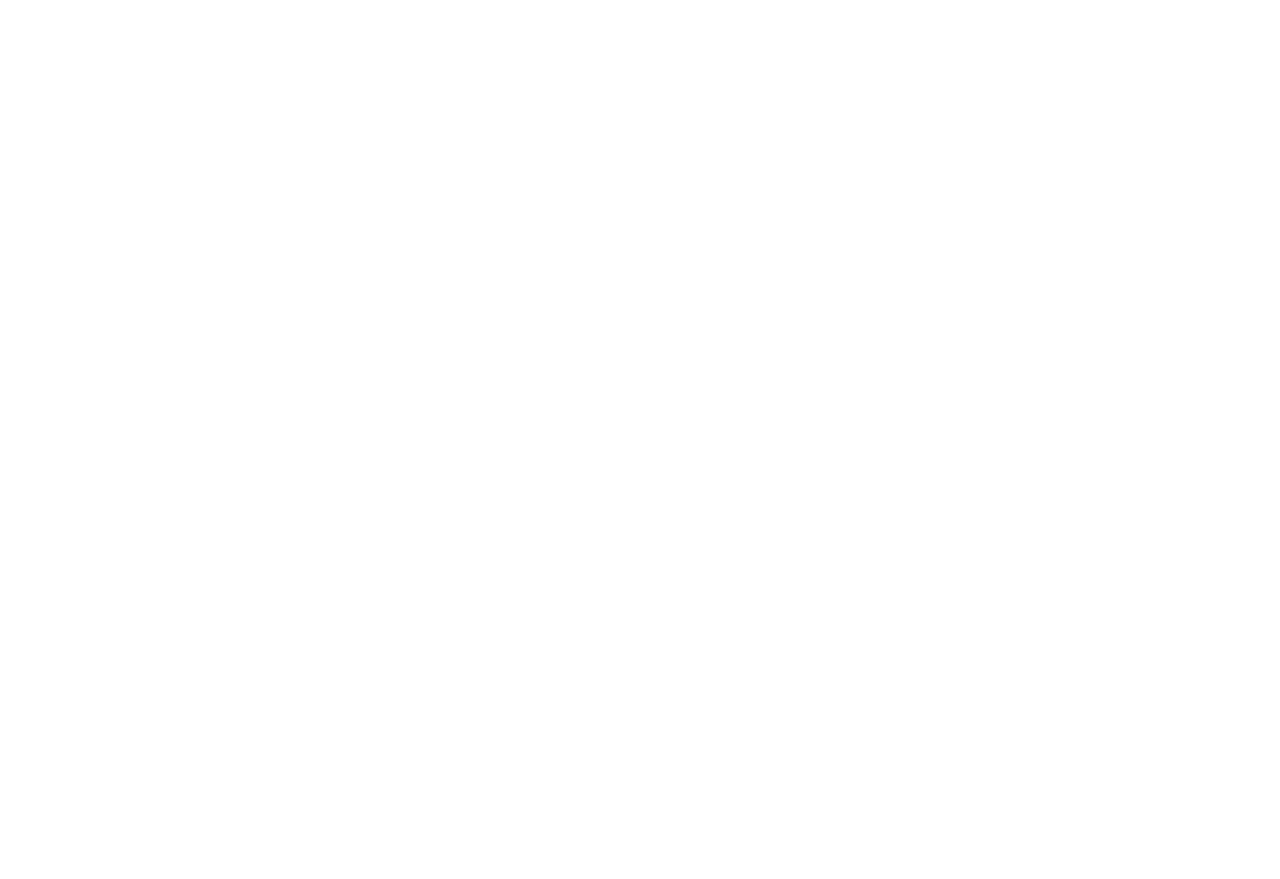
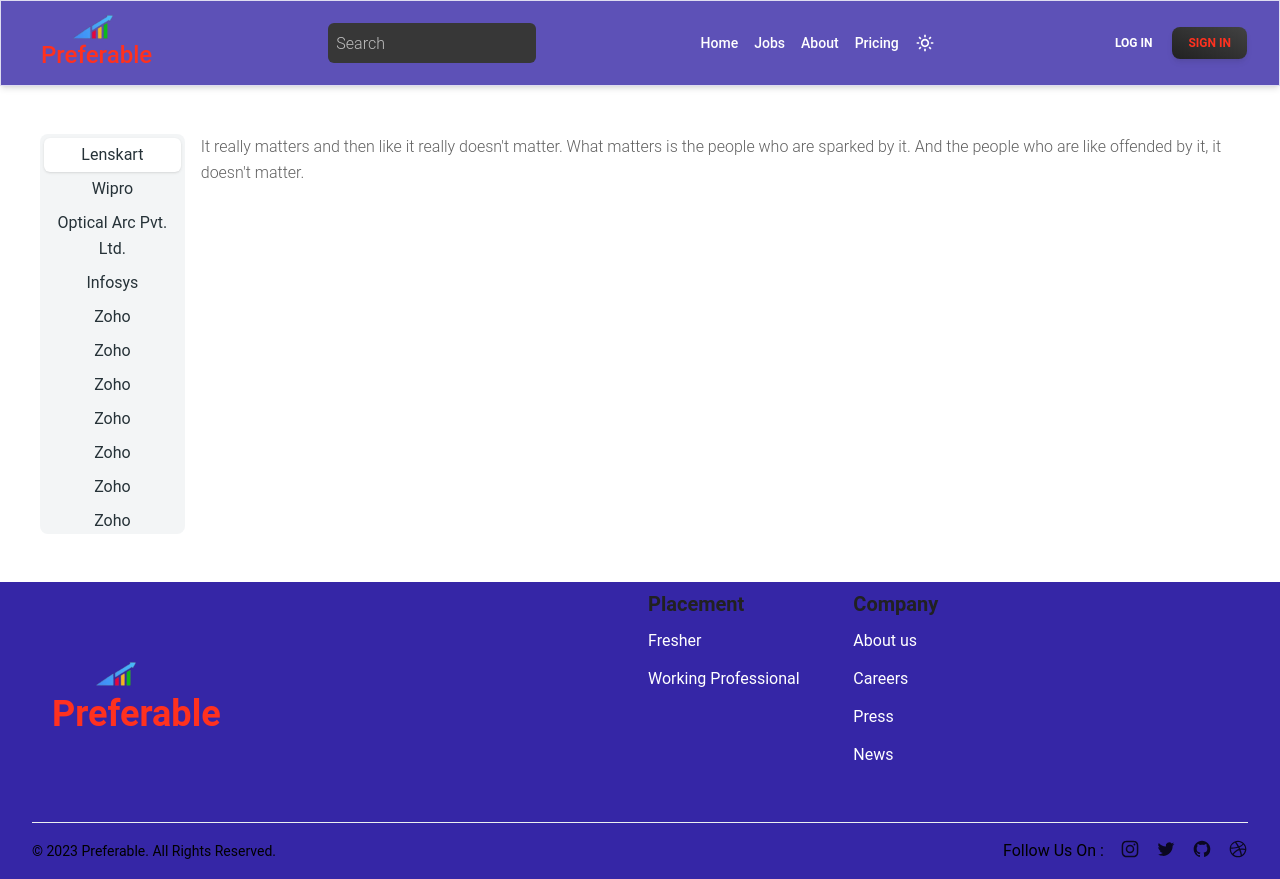
Before and after one commit to mayurkukade/JobPortal, a React (Vite) app: page /jobdetails in a window 1280 px wide. Before the commit this address had no page. Before the commit the page ends 800 px from the top, so only its background shows below. Built offline with nearby package versions, Linux system fonts and the light colour scheme.

Commit message:
add jobsection

```diff
--- a/src/App.jsx
+++ b/src/App.jsx
@@ -14,7 +14,9 @@ function App() {
         <Route element={<AppLayout />}>
           <Route path="/" element={<HomePage />} />
           <Route path="/jobsection" element={<JobSection/>} />
+          <Route path="/jobdetails" element={<JobDetails/>} />
           <Route path="/counter" element={<Counter/>} />
+
         </Route>
       </Routes>
       {/*
--- a/src/Compoments/Job details/JobDetails.jsx
+++ b/src/Compoments/Job details/JobDetails.jsx
@@ -1,14 +1,247 @@
-import React from 'react'
-import Navbars from '../Navbars'
-import JobDetailsHeader from './JobDetailsHeader'
-import MainPart from './MainPart'
+// import React from 'react'
+// import Navbars from '../Navbars'
+// import JobDetailsHeader from './JobDetailsHeader'
+// import MainPart from './MainPart'
+import {
+  Tabs,
+  TabsHeader,
+  TabsBody,
+  Tab,
+  TabPanel,
+} from "@material-tailwind/react";
+import {
+  Card,
+  CardHeader,
+  CardBody,
+  Typography,
+  CheckIcon,
+} from "@material-tailwind/react";
+import Lens from "../Images/Lenskart.png";
+export default function JobDetails() {
+  const data = [
+    {
+      label: "Lenskart",
+      value: "html",
+      designation: "Full Stack developer",
+      location: "Pune,Maharashtra,India",
 
-export default function JobDetails() {
+      desc: `It really matters and then like it really doesn't matter.
+      What matters is the people who are sparked by it. And the people
+      who are like offended by it, it doesn't matter.`,
+    },
+
+    {
+      label: "Wipro",
+      value: "react",
+      desc: `Because it's about motivating the doers. Because I'm here
+      to follow my dreams and inspire other people to follow their dreams, too.`,
+    },
+    {
+      label: "Optical Arc Pvt. Ltd.",
+      value: "vue",
+      desc: `We're not always in the position that we want to be at.
+      We're constantly growing. We're constantly making mistakes. We're
+      constantly trying to express ourselves and actualize our dreams.`,
+    },
+    {
+      label: "Infosys",
+      value: "angular",
+      desc: `Because it's about motivating the doers. Because I'm here
+      to follow my dreams and inspire other people to follow their dreams, too.`,
+    },
+    {
+      label: "Zoho",
+      value: "svelte",
+      desc: `We're not always in the position that we want to be at.
+      We're constantly growing. We're constantly making mistakes. We're
+      constantly trying to express ourselves and actualize our dreams.`,
+    },
+    {
+      label: "Zoho",
+      value: "svelte",
+      desc: `We're not always in the position that we want to be at.
+      We're constantly growing. We're constantly making mistakes. We're
+      constantly trying to express ourselves and actualize our dreams.`,
+    },
+    {
+      label: "Zoho",
+      value: "svelte",
+      desc: `We're not always in the position that we want to be at.
+      We're constantly growing. We're constantly making mistakes. We're
+      constantly trying to express ourselves and actualize our dreams.`,
+    },
+    {
+      label: "Zoho",
+      value: "svelte",
+      desc: `We're not always in the position that we want to be at.
+      We're constantly growing. We're constantly making mistakes. We're
+      constantly trying to express ourselves and actualize our dreams.`,
+    },
+    {
+      label: "Zoho",
+      value: "svelte",
+      desc: `We're not always in the position that we want to be at.
+      We're constantly growing. We're constantly making mistakes. We're
+      constantly trying to express ourselves and actualize our dreams.`,
+    },
+    {
+      label: "Zoho",
+      value: "svelte",
+      desc: `We're not always in the position that we want to be at.
+      We're constantly growing. We're constantly making mistakes. We're
+      constantly trying to express ourselves and actualize our dreams.`,
+    },
+    {
+      label: "Zoho",
+      value: "svelte",
+      desc: `We're not always in the position that we want to be at.
+      We're constantly growing. We're constantly making mistakes. We're
+      constantly trying to express ourselves and actualize our dreams.`,
+    },
+    {
+      label: "Zoho",
+      value: "svelte",
+      desc: `We're not always in the position that we want to be at.
+      We're constantly growing. We're constantly making mistakes. We're
+      constantly trying to express ourselves and actualize our dreams.`,
+    },
+    {
+      label: "Zoho",
+      value: "svelte",
+      desc: `We're not always in the position that we want to be at.
+      We're constantly growing. We're constantly making mistakes. We're
+      constantly trying to express ourselves and actualize our dreams.`,
+    },
+    {
+      label: "Zoho",
+      value: "svelte",
+      desc: `We're not always in the position that we want to be at.
+      We're constantly growing. We're constantly making mistakes. We're
+      constantly trying to express ourselves and actualize our dreams.`,
+    },
+    {
+      label: "Zoho",
+      value: "svelte",
+      desc: `We're not always in the position that we want to be at.
+      We're constantly growing. We're constantly making mistakes. We're
+      constantly trying to express ourselves and actualize our dreams.`,
+    },
+    {
+      label: "Zoho",
+      value: "svelte",
+      desc: `We're not always in the position that we want to be at.
+      We're constantly growing. We're constantly making mistakes. We're
+      constantly trying to express ourselves and actualize our dreams.`,
+    },
+    {
+      label: "Zoho",
+      value: "svelte",
+      desc: `We're not always in the position that we want to be at.
+      We're constantly growing. We're constantly making mistakes. We're
+      constantly trying to express ourselves and actualize our dreams.`,
+    },
+    {
+      label: "Zoho",
+      value: "svelte",
+      desc: `We're not always in the position that we want to be at.
+      We're constantly growing. We're constantly making mistakes. We're
+      constantly trying to express ourselves and actualize our dreams.`,
+    },
+    {
+      label: "Zoho",
+      value: "svelte",
+      desc: `We're not always in the position that we want to be at.
+      We're constantly growing. We're constantly making mistakes. We're
+      constantly trying to express ourselves and actualize our dreams.`,
+    },
+    {
+      label: "Zoho",
+      value: "svelte",
+      desc: `We're not always in the position that we want to be at.
+      We're constantly growing. We're constantly making mistakes. We're
+      constantly trying to express ourselves and actualize our dreams.`,
+    },
+    {
+      label: "Zoho",
+      value: "svelte",
+      desc: `We're not always in the position that we want to be at.
+      We're constantly growing. We're constantly making mistakes. We're
+      constantly trying to express ourselves and actualize our dreams.`,
+    },
+    {
+      label: "Zoho",
+      value: "svelte",
+      desc: `We're not always in the position that we want to be at.
+      We're constantly growing. We're constantly making mistakes. We're
+      constantly trying to express ourselves and actualize our dreams.`,
+    },
+    {
+      label: "Zoho",
+      value: "svelte",
+      desc: `We're not always in the position that we want to be at.
+      We're constantly growing. We're constantly making mistakes. We're
+      constantly trying to express ourselves and actualize our dreams.`,
+    },
+    {
+      label: "Zoho",
+      value: "svelte",
+      desc: `We're not always in the position that we want to be at.
+      We're constantly growing. We're constantly making mistakes. We're
+      constantly trying to express ourselves and actualize our dreams.`,
+    },
+    {
+      label: "Zoho",
+      value: "svelte",
+      desc: `We're not always in the position that we want to be at.
+      We're constantly growing. We're constantly making mistakes. We're
+      constantly trying to express ourselves and actualize our dreams.`,
+    },
+    {
+      label: "Zoho",
+      value: "svelte",
+      desc: `We're not always in the position that we want to be at.
+      We're constantly growing. We're constantly making mistakes. We're
+      constantly trying to express ourselves and actualize our dreams.`,
+    },
+    {
+      label: "Zoho",
+      value: "svelte",
+      desc: `We're not always in the position that we want to be at.
+      We're constantly growing. We're constantly making mistakes. We're
+      constantly trying to express ourselves and actualize our dreams.`,
+    },
+    {
+      label: "Zoho",
+      value: "svelte",
+      desc: `We're not always in the position that we want to be at.
+      We're constantly growing. We're constantly making mistakes. We're
+      constantly trying to express ourselves and actualize our dreams.`,
+    },
+  ];
+
   return (
-    <div>
-      <Navbars/>
-      <JobDetailsHeader/>
-      <MainPart/>
+    <div className="container mx-auto m-12 z-0 ">
+      {/* <JobDetailsHeader/>
+      <MainPart/> */}
+
+      <Tabs value="html" orientation="vertical">
+        <TabsHeader className="max-h-[400px] overflow-y-auto ">
+          {data.map(({ label, value, icon }) => (
+            <Tab key={value} value={value} className="flex items-start">
+              <div className="flex">
+                <p className="">{label}</p>
+              </div>
+            </Tab>
+          ))}
+        </TabsHeader>
+        <TabsBody className="overflow-y-auto max-h-[400px]">
+          {data.map(({ value, desc }) => (
+            <TabPanel key={value} value={value} className="py-0   ">
+              {desc}
+            </TabPanel>
+          ))}
+        </TabsBody>
+      </Tabs>
     </div>
-  )
+  );
 }
--- a/src/Compoments/Navbars.jsx
+++ b/src/Compoments/Navbars.jsx
@@ -136,7 +136,7 @@ const handleThemeSwitch = () =>{
   );
 
   return (
-    <Navbar className="  sticky top-0 z-10 h-max max-w-full rounded-none px-4 py-2 lg:px-8   bg-primary">
+    <Navbar className="  sticky top-0 z-30 h-max max-w-full rounded-none px-4 py-2 lg:px-8   bg-primary">
       <div className=" flex items-center justify-between text-blue-gray-900 xl:ml-[4.2rem]">
         <Typography
           as="a"
```
Also changed, not shown: src/main.jsx (+3 -4 lines).
